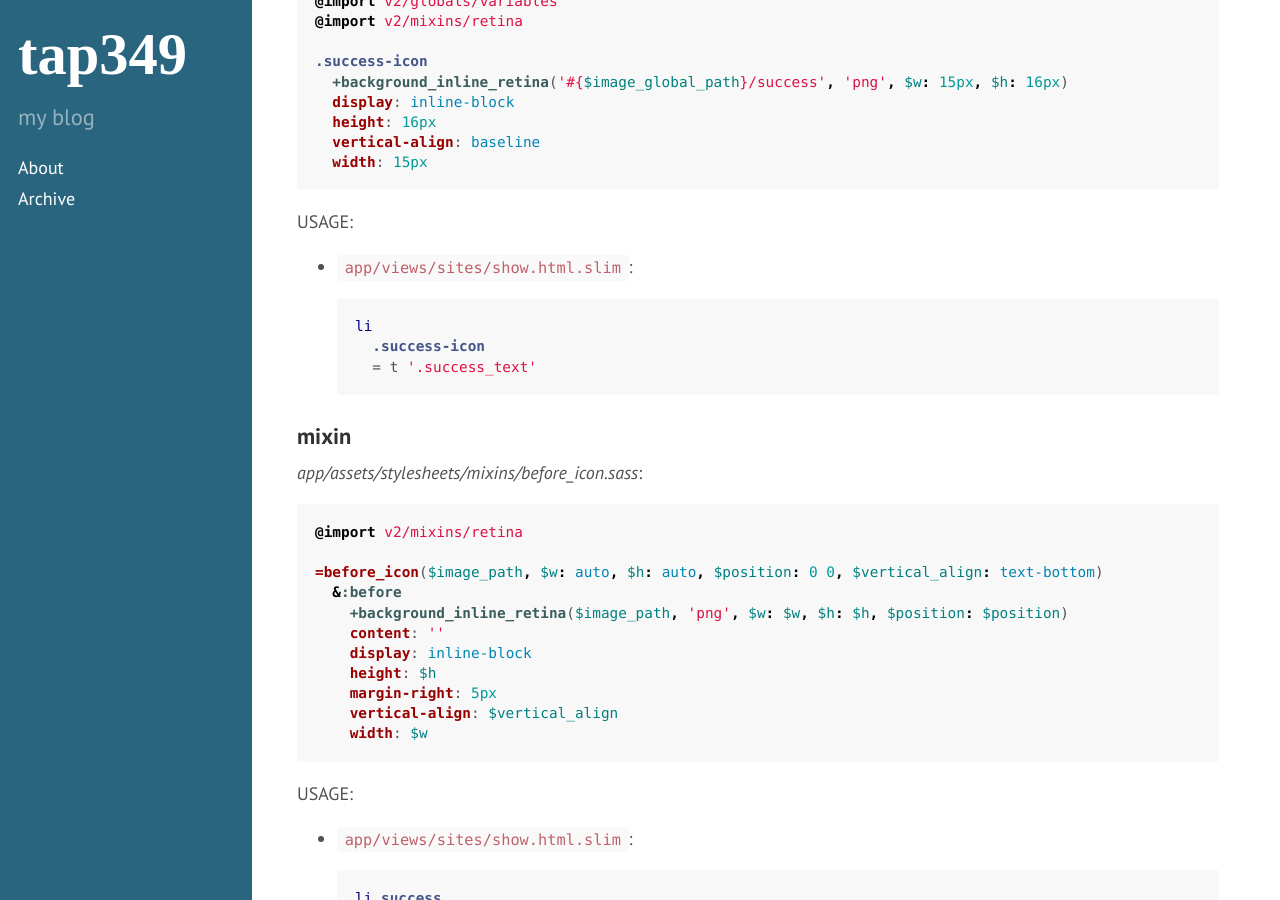
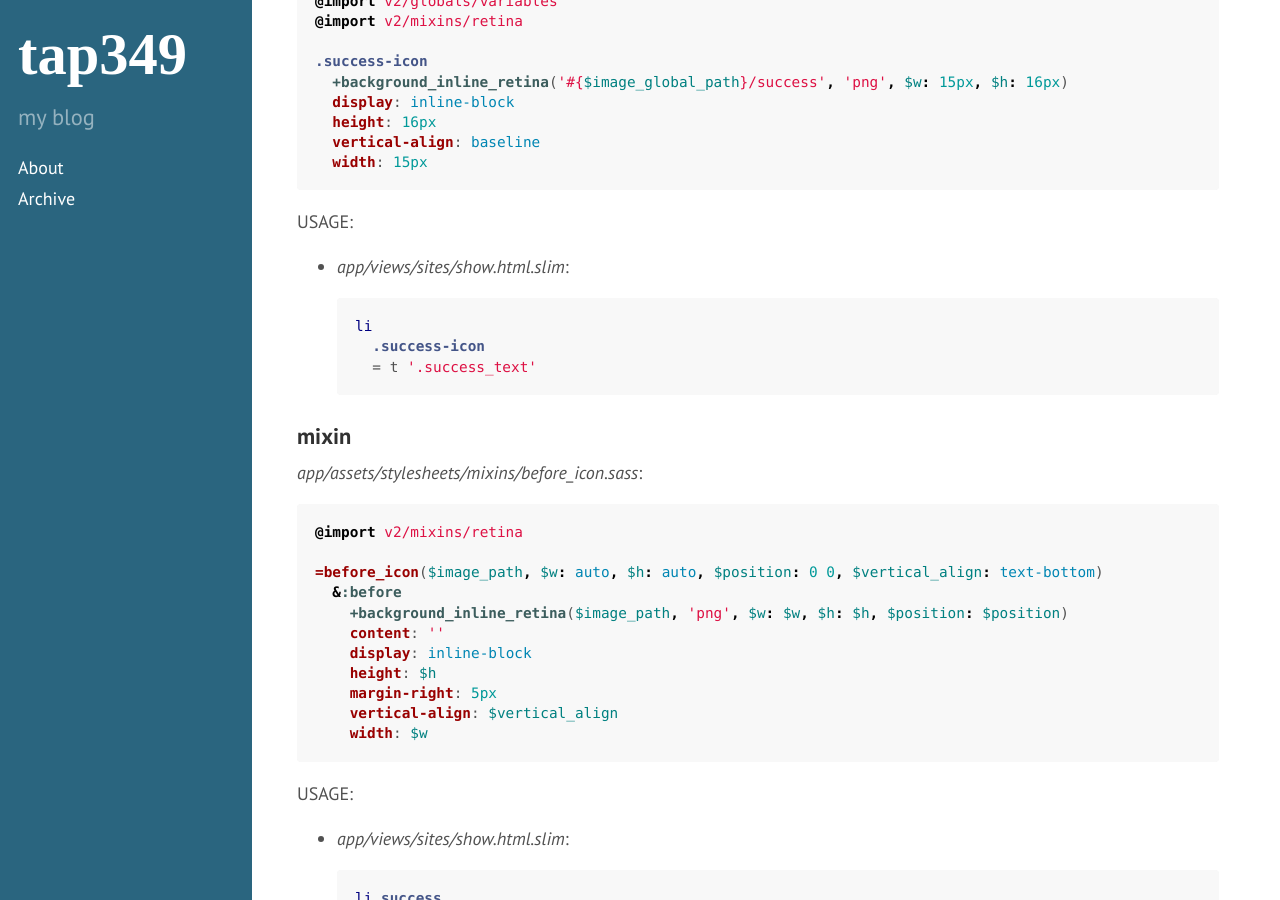
Before and after one commit to tap349/tap349.github.io, a Jekyll site: the page built from _posts/2016-07-08-CSS-recipes.md, in a window 1280 px wide and 900 px high, scrolled down 449 px. Built offline with Jekyll 4.4.1, drawn with Linux system fonts in a browser that asks for light colours.

Commit message:
update 2016-07-08_02:23:58

````diff
--- a/_posts/2016-07-08-CSS-recipes.md
+++ b/_posts/2016-07-08-CSS-recipes.md
@@ -33,7 +33,7 @@
 
 USAGE:
 
-- `app/views/sites/show.html.slim`:
+- _app/views/sites/show.html.slim_:
 
   ```slim
   li
@@ -61,14 +61,14 @@
 
 USAGE:
 
-- `app/views/sites/show.html.slim`:
+- _app/views/sites/show.html.slim_:
 
   ```slim
   li.success
     = t '.success_text'
   ```
 
-- `app/assets/stylesheets/pages/sites.sass`:
+- _app/assets/stylesheets/pages/sites.sass_:
 
   ```sass
   li
````
